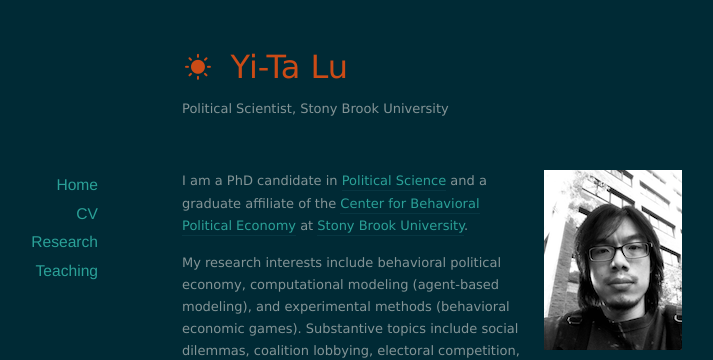
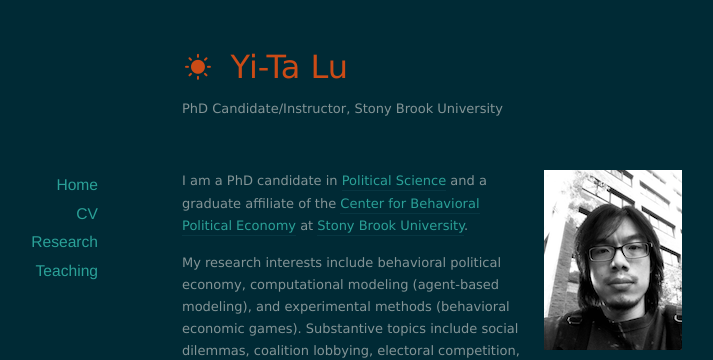
Before and after one commit to yitalu/yitalu.github.io, a Jekyll site: the page built from index.html, in a window 1280 px wide. Shown: the top 360 px of the page, without its empty margins (208-921 px from the left). Built offline with Jekyll 4.4.1, drawn with Linux system fonts in a browser that asks for light colours; nearby versions of some CDN libraries; the list of posts is cut into pages by our own code.

Commit message:
Update _config.yml

```diff
--- a/_config.yml
+++ b/_config.yml
@@ -1,6 +1,6 @@
 name: Yi-Ta Lu
 url: http://example.org
-description: Political Scientist, Stony Brook University
+description: PhD Candidate/Instructor, Stony Brook University
 
 permalink: /:year/:month/:day/:title/
 paginate: 10
```
